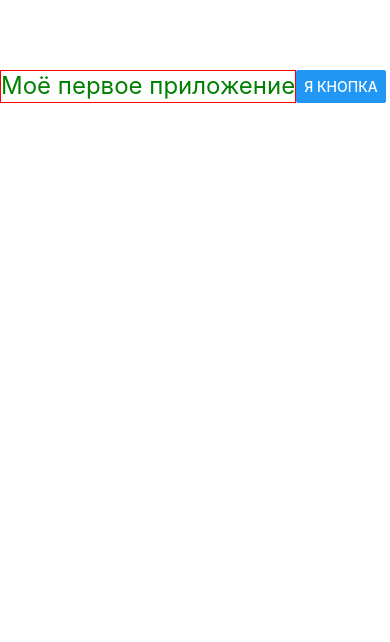
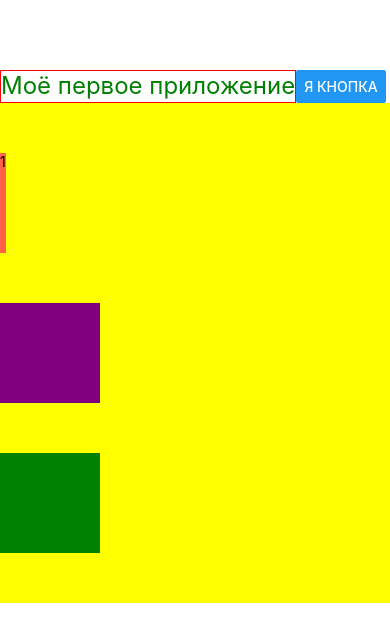
Before and after one commit to aduvarov/larichev-native-app, a React Native app: screen / in a window 390 px wide. Shown: the top 642 px of the page. Built offline with nearby package versions, Linux system fonts and the light colour scheme.

Commit message:
ADD: Align и justify

```diff
--- a/App.tsx
+++ b/App.tsx
@@ -12,6 +12,21 @@ export default function App() {
             <View style={styles.top}>
                 <Text style={styles.textStyle}>Моё первое приложение</Text>
                 <Button title="Я кнопка" />
+            </View>
+            <View
+                style={{
+                    backgroundColor: 'yellow',
+                    alignItems: 'flex-start',
+                    height: 500,
+                    justifyContent: 'space-evenly',
+                }}>
+                <View style={{ backgroundColor: 'tomato', height: 100 }}>
+                    <Text>1</Text>
+                </View>
+                <View
+                    style={{ backgroundColor: 'purple', width: 100, height: 100 }}></View>
+                <View
+                    style={{ backgroundColor: 'green', width: 100, height: 100 }}></View>
             </View>
         </View>
     )
```
